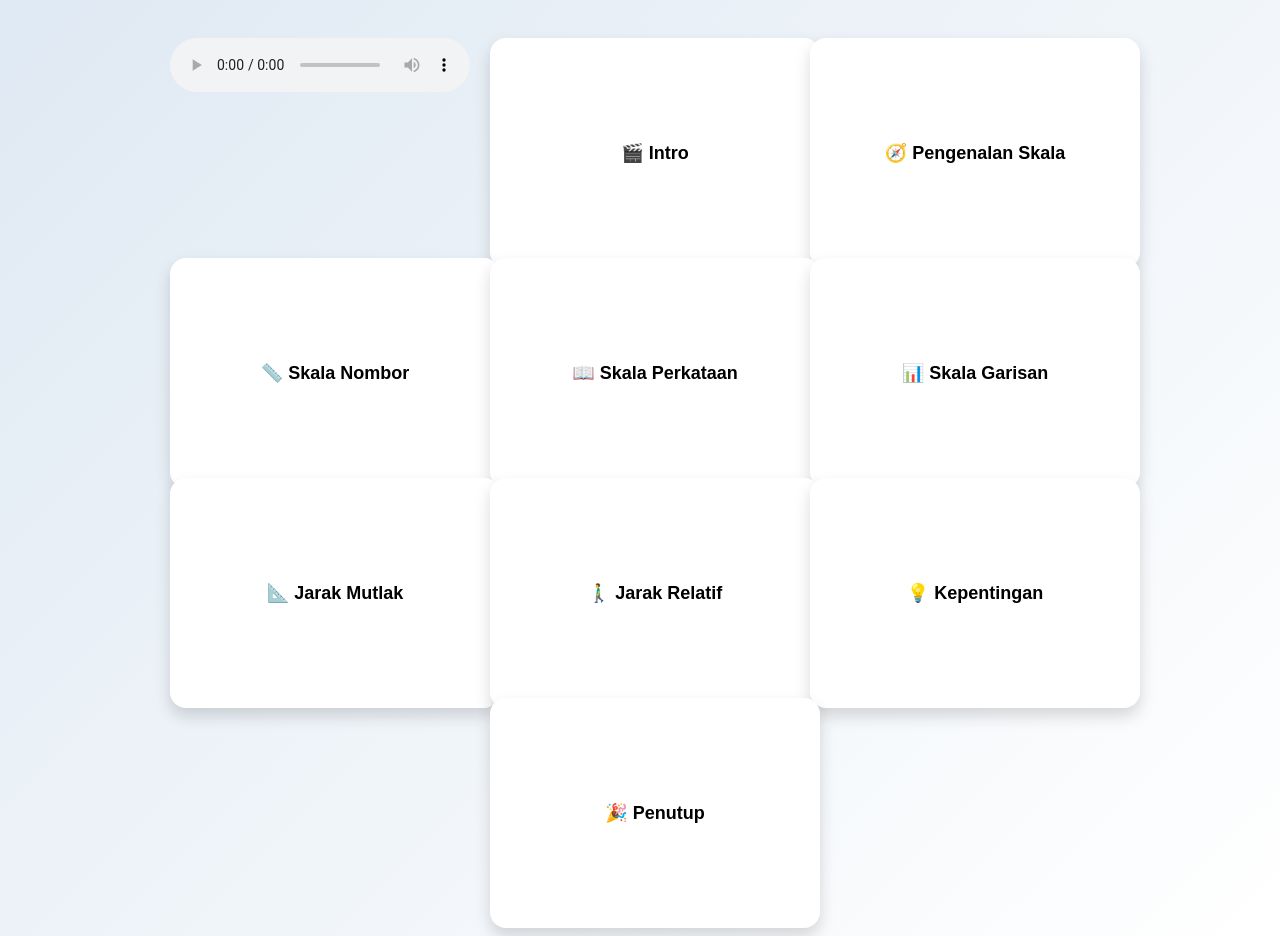
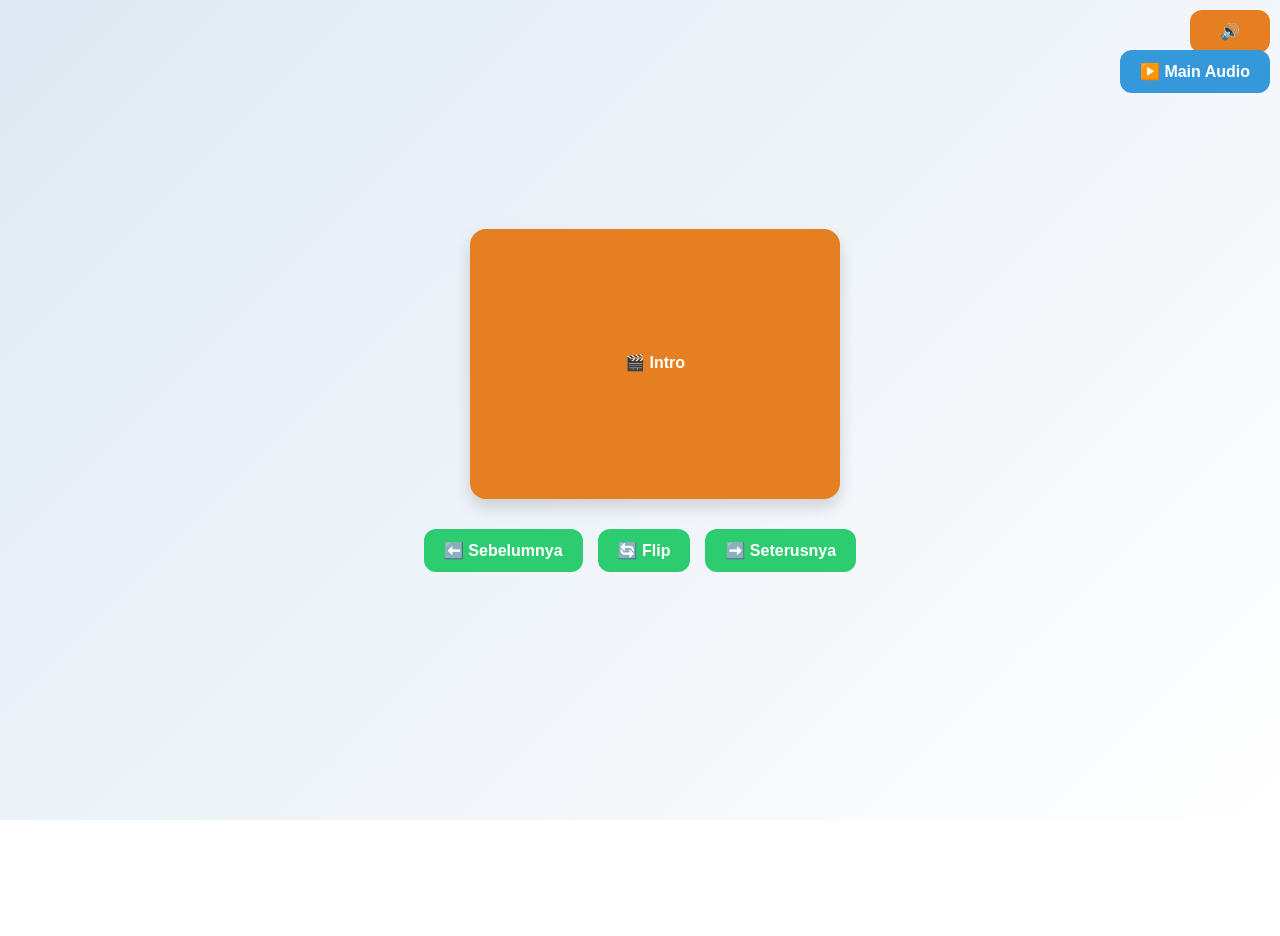
Before and after one commit to sharifahnazurahathirah-pixel/geografi, a plain HTML site: page index.html in a window 1280 px wide. After the commit the page ends 820 px from the top, so only its background shows below. Drawn offline with Linux system fonts and the light colour scheme.

Commit message:
Update index.html

```diff
--- a/index.html
+++ b/index.html
@@ -3,51 +3,36 @@
 <head>
 <meta charset="UTF-8">
 <meta name="viewport" content="width=device-width, initial-scale=1.0">
-  <title>Flash Card Animasi</title>
+<title>Flash Card Quiz</title>
 <style>
 body {
   font-family: Arial, sans-serif;
   background: linear-gradient(135deg, #dfe9f3 0%, #ffffff 100%);
   display: flex;
-      flex-wrap: wrap;
-      gap: 20px;
+  flex-direction: column;
+  align-items: center;
   justify-content: center;
-      padding: 30px;
-      overflow-x: hidden;
+  height: 100vh;
+  margin: 0;
+  padding: 10px;
 }
-
 .card {
-      width: 300px;
-      height: 200px;
+  width: 90%;
+  max-width: 340px;
+  height: 240px;
   perspective: 1000px;
-      cursor: pointer;
+  margin-bottom: 60px;
   position: relative;
-      opacity: 0;
-      transform: translateY(40px);
-      animation: fadeInUp 0.8s forwards;
 }
-
-    /* Animasi masuk */
-    @keyframes fadeInUp {
-      to {
-        opacity: 1;
-        transform: translateY(0);
-      }
-    }
-
 .card-inner {
-      position: relative;
   width: 100%;
   height: 100%;
+  position: relative;
   text-align: center;
+  transform-style: preserve-3d;
   transition: transform 0.8s cubic-bezier(0.4, 0.2, 0.2, 1);
-      transform-style: preserve-3d;
 }
-
-    .card.flipped .card-inner {
-      transform: rotateY(180deg);
-    }
-
+.flipped { transform: rotateY(180deg); }
 .card-front, .card-back {
   position: absolute;
   width: 100%;
@@ -59,134 +44,115 @@
   align-items: center;
   justify-content: center;
   padding: 15px;
-      transition: transform 0.3s;
+  font-size: 16px;
+  line-height: 1.4;
+  transition: background 0.5s ease, color 0.5s ease, transform 0.5s ease, opacity 0.5s ease;
+  word-wrap: break-word;
 }
-
-    .card:hover {
-      transform: scale(1.05) rotate(-1deg);
+.card-front { font-weight: bold; color: #fff; }
+.card-back { color: #fff; transform: rotateY(180deg); }
+.controls {
+  display: flex;
+  gap: 15px;
+  flex-wrap: wrap;
+  justify-content: center;
+  margin-bottom: 20px;
 }
-
-    .card-front {
-      background: #ffffff;
+button {
+  padding: 12px 20px;
+  border: none;
+  border-radius: 12px;
+  background: #2ecc71;
+  color: white;
+  font-size: 16px;
   font-weight: bold;
-      font-size: 18px;
+  cursor: pointer;
+  transition: background 0.3s, transform 0.2s;
+  flex: 1 1 auto;
+  min-width: 80px;
 }
-
-    .card-back {
-      color: white;
-      transform: rotateY(180deg);
-      font-size: 15px;
-      line-height: 1.5;
+button:hover { background: #27ae60; transform: scale(1.05);}
+#muteBtn { position: absolute; top: 10px; right: 10px; background: #e67e22;}
+#playAudioBtn { position: absolute; top: 50px; right: 10px; background: #3498db;}
+@media(max-width:400px){
+  .card-front,.card-back{ font-size:14px;}
+  button{ padding:10px 16px; font-size:14px;}
 }
-
-    /* Warna kategori */
-    .intro { background: #f39c12; }       /* oren */
-    .skala { background: #27ae60; }       /* hijau */
-    .jarak { background: #2980b9; }       /* biru */
-    .kepentingan { background: #8e44ad; } /* ungu */
-
-    /* Nombor urutan */
-    .num {
-      position: absolute;
-      top: 8px;
-      left: 12px;
-      font-size: 14px;
-      font-weight: bold;
-      color: #444;
-    }
-
-    /* Animasi kad muncul satu-satu */
-    .card:nth-child(1) { animation-delay: 0.2s; }
-    .card:nth-child(2) { animation-delay: 0.4s; }
-    .card:nth-child(3) { animation-delay: 0.6s; }
-    .card:nth-child(4) { animation-delay: 0.8s; }
-    .card:nth-child(5) { animation-delay: 1s; }
-    .card:nth-child(6) { animation-delay: 1.2s; }
-    .card:nth-child(7) { animation-delay: 1.4s; }
-    .card:nth-child(8) { animation-delay: 1.6s; }
-    .card:nth-child(9) { animation-delay: 1.8s; }
 </style>
 </head>
 <body>
 
-  <!-- Muzik -->
-  <audio autoplay loop controls>
-    <source src="music.mp3" type="audio/mpeg">
+<audio id="bgMusic" loop>
+  <source src="https://www.bensound.com/bensound-music/bensound-creativeminds.mp3" type="audio/mpeg">
   Browser anda tidak menyokong audio.
 </audio>
+<button id="muteBtn" onclick="toggleMute()">🔊</button>
+<button id="playAudioBtn" onclick="playAudio()">▶️ Main Audio</button>
 
-  <!-- Flash Cards -->
-  <div class="card" onclick="this.classList.toggle('flipped')">
-    <div class="num">1</div>
-    <div class="card-inner">
-      <div class="card-front">🎬 Intro</div>
-      <div class="card-back intro"><p>“Dalam video kali ini, kita akan belajar tentang jenis-jenis skala dan jarak dalam peta.”</p></div>
+<div class="card" id="card">
+  <div class="card-inner" id="card-inner">
+    <div class="card-front" id="card-front"></div>
+    <div class="card-back" id="card-back"></div>
   </div>
 </div>
 
-  <div class="card" onclick="this.classList.toggle('flipped')">
-    <div class="num">2</div>
-    <div class="card-inner">
-      <div class="card-front">🧭 Pengenalan Skala</div>
-      <div class="card-back skala"><p>Skala ialah nisbah antara jarak di peta dengan jarak sebenar di bumi. Tanpa skala, kita tak boleh anggar jarak sebenar.</p></div>
-    </div>
+<div class="controls">
+  <button onclick="prevCard()">⬅️ Sebelumnya</button>
+  <button onclick="flipCard()">🔄 Flip</button>
+  <button onclick="nextCard()">➡️ Seterusnya</button>
 </div>
 
-  <div class="card" onclick="this.classList.toggle('flipped')">
-    <div class="num">3</div>
-    <div class="card-inner">
-      <div class="card-front">📏 Skala Nombor</div>
-      <div class="card-back skala"><p>Ditulis dalam nisbah, contoh 1:50,000 → 1cm di peta = 500m di bumi.</p></div>
-    </div>
-  </div>
+<script>
+const cards=[
+  {front:"🎬 Intro", back:"Dalam video kali ini, kita akan belajar tentang jenis-jenis skala dan jarak dalam peta.", color:"#e67e22"},
+  {front:"🧭 Pengenalan Skala", back:"Skala ialah nisbah antara jarak di peta dengan jarak sebenar di bumi.", color:"#27ae60"},
+  {front:"📏 Skala Nombor", back:"Contoh 1:50,000 → 1cm di peta = 500m di bumi.", color:"#27ae60"},
+  {front:"📖 Skala Perkataan", back:"Contoh: “1cm mewakili 1km”. Mudah difahami umum.", color:"#27ae60"},
+  {front:"📊 Skala Garisan", back:"Ditunjukkan sebagai garisan bersegmen, setiap segmen mewakili ukuran tertentu (cth: 1km).", color:"#27ae60"},
+  {front:"📐 Jarak Mutlak", back:"Jarak sebenar antara 2 lokasi. Ukur di peta guna pembaris & skala.", color:"#2980b9"},
+  {front:"🚶‍♂️ Jarak Relatif", back:"Jarak ikut masa, kos, atau pengangkutan. Contoh: bas vs jalan kaki.", color:"#2980b9"},
+  {front:"💡 Kepentingan", back:"Memahami skala & jarak → rancang perjalanan, faham lokasi & kawasan.", color:"#8e44ad"},
+  {front:"🎉 Penutup", back:"Semoga anda lebih faham tentang skala & jarak. Teruskan ulangkaji!", color:"#e67e22"}
+];
 
-  <div class="card" onclick="this.classList.toggle('flipped')">
-    <div class="num">4</div>
-    <div class="card-inner">
-      <div class="card-front">📖 Skala Perkataan</div>
-      <div class="card-back skala"><p>Dinyatakan dalam ayat, contoh: “1cm mewakili 1km”. Mudah difahami umum.</p></div>
-    </div>
-  </div>
+let currentIndex=0;
+const cardFront=document.getElementById("card-front");
+const cardBack=document.getElementById("card-back");
+const cardInner=document.getElementById("card-inner");
+const cardEl=document.getElementById("card");
+const bgMusic=document.getElementById("bgMusic");
 
-  <div class="card" onclick="this.classList.toggle('flipped')">
-    <div class="num">5</div>
-    <div class="card-inner">
-      <div class="card-front">📊 Skala Garisan</div>
-      <div class="card-back skala"><p>Ditunjukkan sebagai garisan bersegmen, setiap segmen mewakili ukuran tertentu (cth: 1km).</p></div>
-    </div>
-  </div>
+function renderCard(animationIn){
+  const cardData=cards[currentIndex];
+  cardFront.textContent=cardData.front;
+  cardBack.textContent=cardData.back;
+  cardFront.style.background=cardData.color;
+  cardBack.style.background=cardData.color;
+  cardInner.classList.remove("flipped");
+  if(animationIn){
+    cardEl.style.transform="translateX("+ (animationIn==="right" ? "100px":"-100px") +")";
+    cardEl.style.opacity="0";
+    setTimeout(()=>{cardEl.style.transition="all 0.5s ease"; cardEl.style.transform="translateX(0)"; cardEl.style.opacity="1";},10);
+    setTimeout(()=>{cardEl.style.transition="";},510);
+  }
+}
 
-  <div class="card" onclick="this.classList.toggle('flipped')">
-    <div class="num">6</div>
-    <div class="card-inner">
-      <div class="card-front">📐 Jarak Mutlak</div>
-      <div class="card-back jarak"><p>Jarak sebenar antara 2 lokasi, biasanya dalam km atau m. Ukur di peta guna pembaris & skala.</p></div>
-    </div>
-  </div>
+function flipCard(){ cardInner.classList.toggle("flipped"); }
 
-  <div class="card" onclick="this.classList.toggle('flipped')">
-    <div class="num">7</div>
-    <div class="card-inner">
-      <div class="card-front">🚶‍♂️ Jarak Relatif</div>
-      <div class="card-back jarak"><p>Jarak ikut masa, kos, atau pengangkutan. Contoh: 2 pelajar jarak sama ke sekolah, tapi masa berbeza sebab cara bergerak berbeza.</p></div>
-    </div>
-  </div>
+function nextCard(){
+  currentIndex=(currentIndex+1)%cards.length;
+  renderCard("right");
+}
+function prevCard(){
+  currentIndex=(currentIndex-1+cards.length)%cards.length;
+  renderCard("left");
+}
 
-  <div class="card" onclick="this.classList.toggle('flipped')">
-    <div class="num">8</div>
-    <div class="card-inner">
-      <div class="card-front">💡 Kepentingan</div>
-      <div class="card-back kepentingan"><p>Memahami skala & jarak → mentafsir peta tepat, rancang perjalanan, faham lokasi & susun atur kawasan.</p></div>
-    </div>
-  </div>
+function toggleMute(){ bgMusic.muted=!bgMusic.muted; }
+function playAudio(){ bgMusic.play(); }
 
-  <div class="card" onclick="this.classList.toggle('flipped')">
-    <div class="num">9</div>
-    <div class="card-inner">
-      <div class="card-front">🎉 Penutup</div>
-      <div class="card-back intro"><p>“Semoga anda lebih faham tentang skala & jarak. Teruskan ulangkaji & ikuti video pembelajaran seterusnya!”</p></div>
-    </div>
-  </div>
+renderCard();
+</script>
 
 </body>
 </html>
```
Lines whose indentation alone changed are shown as unchanged.
